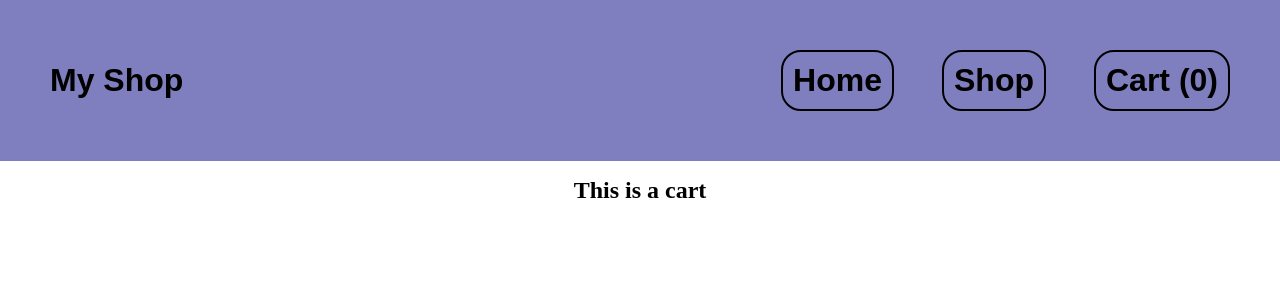
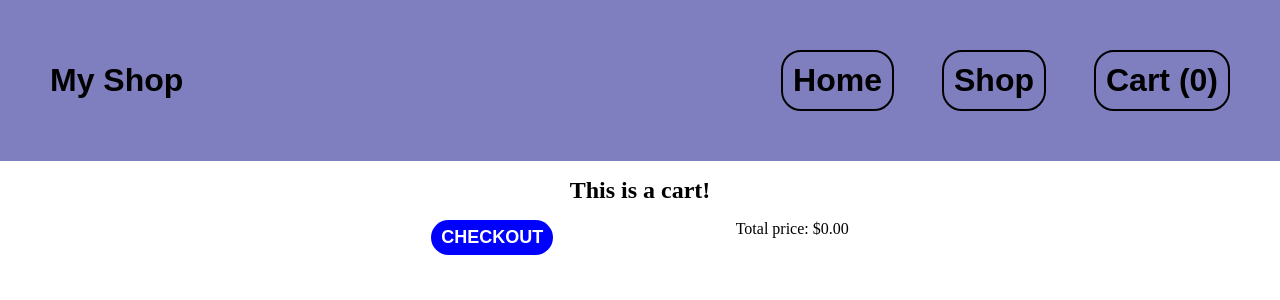
Before and after one commit to bradgerb/odin-shopping-cart, a React (Vite) app: page /cart in a window 1280 px wide. Shown: the top 300 px of the page. Built offline with nearby package versions, Linux system fonts and the light colour scheme.

Commit message:
Set up final price and checkout

```diff
--- a/src/App.jsx
+++ b/src/App.jsx
@@ -10,6 +10,7 @@ const App = () => {
 
   const [shopItems, setShopItems] = useState([]);
   const [cartItems, setCartItems] = useState([]);
+  const [finalPrice, setFinalPrice] = useState(0);
 
   const router = createBrowserRouter([
     {
@@ -26,6 +27,8 @@ const App = () => {
         setShopItems = {setShopItems}
         cartItems = {cartItems}
         setCartItems = {setCartItems}
+        finalPrice = {finalPrice}
+        setFinalPrice = {setFinalPrice}
       />
     },
     {
@@ -33,6 +36,8 @@ const App = () => {
       element: <Cart
         cartItems = {cartItems}
         setCartItems = {setCartItems}
+        finalPrice = {finalPrice}
+        setFinalPrice = {setFinalPrice}
       />
     }
   ]);
--- a/src/components/Cards/CartCard.css
+++ b/src/components/Cards/CartCard.css
@@ -1,14 +1,15 @@
 .cartCard {
     display: flex;
-    width: 500px;
+    width: 600px;
     padding: 20px;
     justify-content: space-between;
     align-items: center;
 }
 
-.cartPrice {
+.cartTotals {
     display: flex;
-    gap: 10px;
+    align-items: center;
+    gap: 20px;
 }
 
 .faded-line {
--- a/src/components/Cards/CartCard.jsx
+++ b/src/components/Cards/CartCard.jsx
@@ -8,17 +8,30 @@ const CartCard = ({title, price, picture, quantity, cartItems, setCartItems}) =>
             currency: 'USD'
         }).format(price)
 
+    let totalPrice =
+        new Intl.NumberFormat('en-US', {
+            style: 'currency',
+            currency: 'USD'
+        }).format(price * quantity);
+
     return (
         <>
             <div className="cartCard">
                 <div className='image'><img src={picture} alt="Item image" height={70}/></div>
                 <div>{title}</div>
-                <div className='cartPrice'>
+                <div className='cartTotals'>
                     <div>{quantity}</div>
-                    <div>{priceDecimals}</div>
+                    <div>
+                        <div>Each</div>
+                        <div>{priceDecimals}</div>
+                    </div>
+                    <div>
+                        <div>Total</div>
+                        <div>{totalPrice}</div>
+                    </div>
                 </div>
             </div>
-            <hr class="faded-line"></hr>
+            <hr className="faded-line"></hr>
         </>
     )
 }
--- a/src/components/Cards/ShopCard.jsx
+++ b/src/components/Cards/ShopCard.jsx
@@ -1,6 +1,6 @@
 import './ShopCard.css'
 
-const ShopCard = ({number, title, price, description, picture, rating, cartItems, setCartItems}) => {
+const ShopCard = ({number, title, price, description, picture, rating, cartItems, setCartItems, finalPrice, setFinalPrice}) => {
 
     let priceDecimals =
         new Intl.NumberFormat('en-US', {
@@ -39,9 +39,10 @@ const ShopCard = ({number, title, price, description, picture, rating, cartItems
             title: title,
             price: price,
             picture: picture,
-            quantity: 1,
+            quantity: 2,
         };
         setCartItems([...cartItems, cartObject]);
+        setFinalPrice(finalPrice + (cartObject.price * cartObject.quantity));
     }
 
     return (
--- a/src/components/Cart/Cart.css
+++ b/src/components/Cart/Cart.css
@@ -4,3 +4,34 @@
     gap: 10px;
     align-items: center;
 }
+
+.checkout {
+    display: flex;
+    width: 600px;
+    justify-content: space-around;
+}
+
+.checkoutWrapper {
+    display: flex;
+    justify-content: center;
+}
+
+button {
+    padding: 7px 10px;
+    border: 0;
+    border-radius: 30px;
+    background-color: blue;
+    color: white;
+    font-size: 18px;
+    font-weight: bold;
+    text-transform: uppercase;
+}
+
+button:hover {
+    box-shadow: 0 16px 32px rgba(0, 0, 53, 0.4);
+}
+
+button:active {
+    box-shadow: inset 0 4px 8px rgba(0, 0, 53, 0.2);
+    transform: translateY(2px);
+}
--- a/src/components/Cart/Cart.jsx
+++ b/src/components/Cart/Cart.jsx
@@ -2,7 +2,18 @@ import Nav from "../Navigation/Nav";
 import { CartGrid } from "./CardGrid";
 import './Cart.css'
 
-const Cart = ({cartItems, setCartItems}) => {
+const Cart = ({cartItems, setCartItems, finalPrice, setFinalPrice}) => {
+
+  let finalPriceAsCash =
+    new Intl.NumberFormat('en-US', {
+        style: 'currency',
+        currency: 'USD'
+    }).format(finalPrice)
+
+  const handleCheckout =  ()=> {
+    setCartItems([]);
+    setFinalPrice(0);
+  }
 
   return (
     <>
@@ -11,7 +22,7 @@ const Cart = ({cartItems, setCartItems}) => {
         setCartItems ={setCartItems}
     />
 
-    <h1>This is a cart</h1>
+    <h1>This is a cart!</h1>
 
       <div className="cartGrid">
         <CartGrid
@@ -19,6 +30,13 @@ const Cart = ({cartItems, setCartItems}) => {
           setCartItems = { setCartItems }
         />
       </div>
+    <div className="checkoutWrapper">
+      <div className="checkout">
+        <button onClick={handleCheckout}>Checkout</button>
+        <div>Total price: {finalPriceAsCash}</div>
+      </div>
+    </div>
+
     </>
   )
 }
--- a/src/components/Shop/Shop.jsx
+++ b/src/components/Shop/Shop.jsx
@@ -4,7 +4,7 @@ import { ShopGrid } from "./ShopGrid";
 import Nav from "../Navigation/Nav";
 import './Shop.css'
 
-const Shop = ({shopItems, setShopItems, cartItems, setCartItems}) => {
+const Shop = ({shopItems, setShopItems, cartItems, setCartItems, finalPrice, setFinalPrice}) => {
 
     useEffect(() => {
         const getShopData = async()=> {
@@ -27,6 +27,8 @@ const Shop = ({shopItems, setShopItems, cartItems, setCartItems}) => {
                     shopItems = { shopItems }
                     cartItems={ cartItems }
                     setCartItems = { setCartItems }
+                    finalPrice = { finalPrice }
+                    setFinalPrice = { setFinalPrice }
                 />
             </div>
 
--- a/src/components/Shop/ShopGrid.jsx
+++ b/src/components/Shop/ShopGrid.jsx
@@ -1,6 +1,6 @@
 import { ShopCard } from "../Cards/ShopCard"
 
-const ShopGrid = ({shopItems, cartItems, setCartItems})=> {
+const ShopGrid = ({shopItems, cartItems, setCartItems, finalPrice, setFinalPrice})=> {
 
     return (
         <>
@@ -15,6 +15,8 @@ const ShopGrid = ({shopItems, cartItems, setCartItems})=> {
                         rating = { image.rating }
                         cartItems = { cartItems }
                         setCartItems = { setCartItems }
+                        finalPrice = { finalPrice }
+                        setFinalPrice = { setFinalPrice }
                     />
                 </div>
             ))}
```
